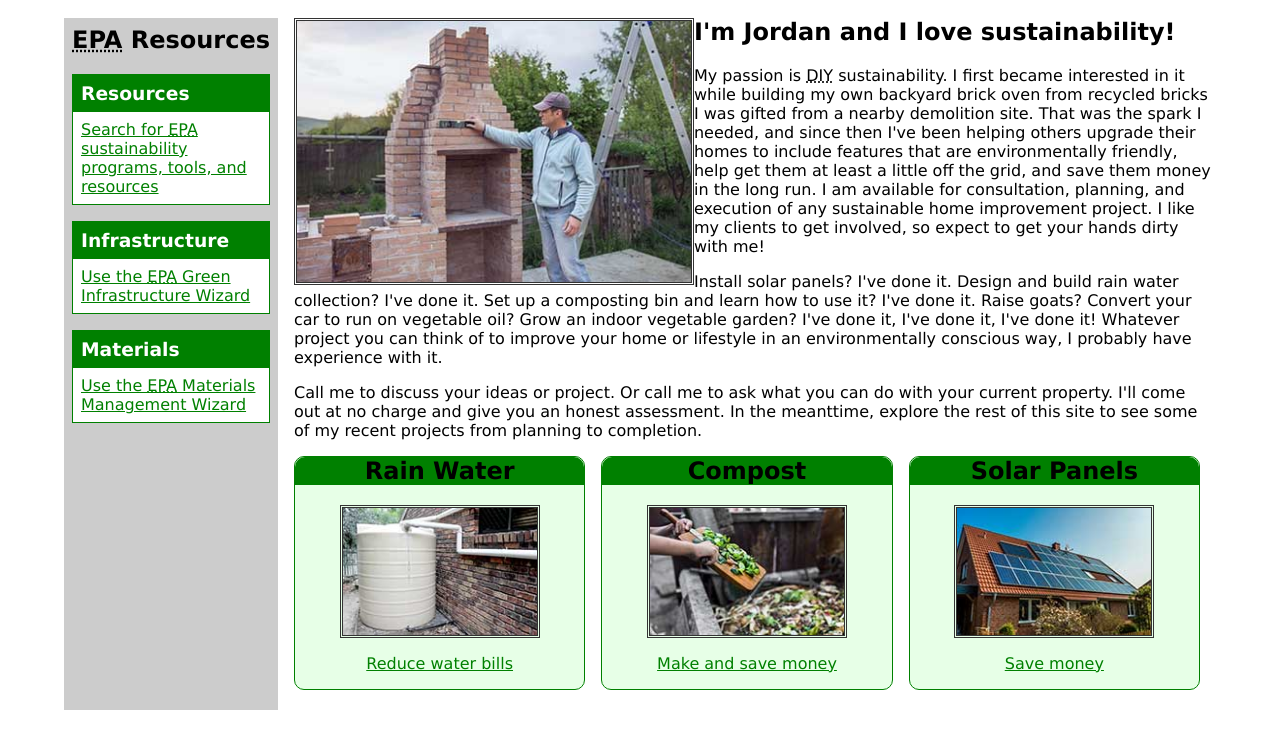
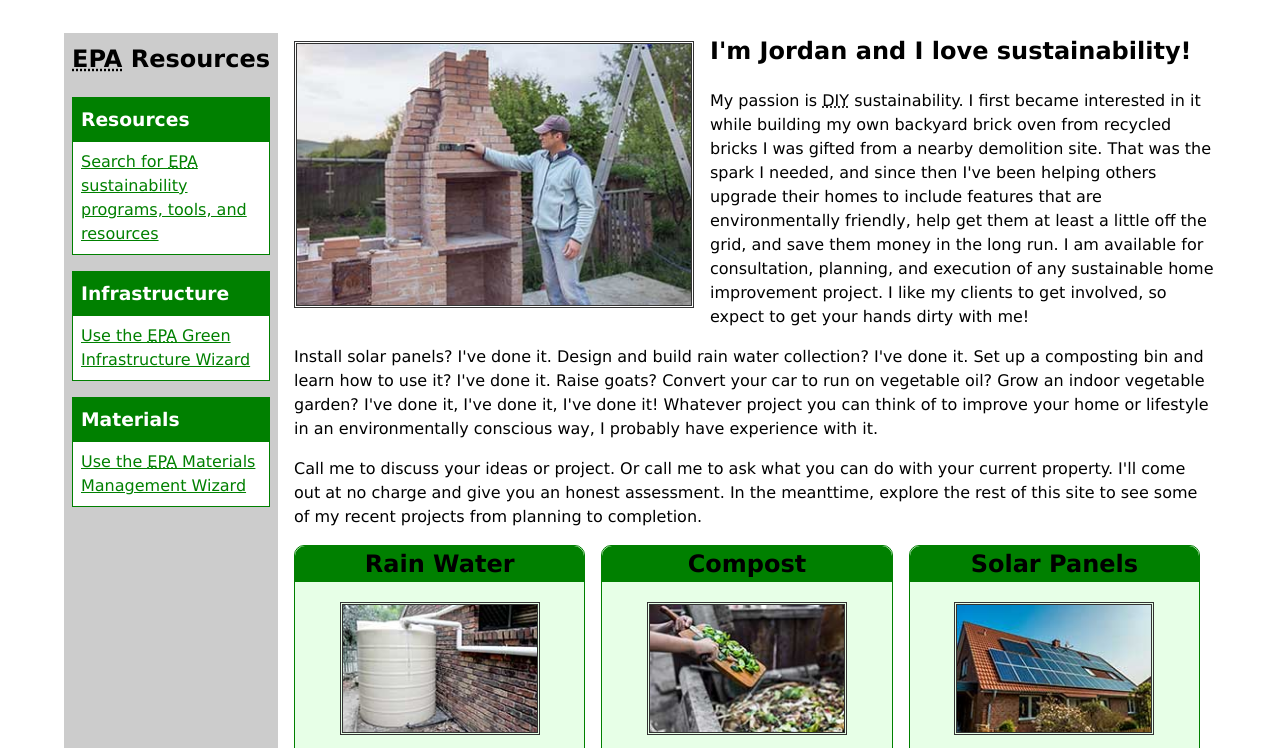
Before and after one commit to luciepurr/sustain, a plain HTML site: page index.html in a window 1280 px wide. Shown: the part 150-898 px from the top of the page. Before the commit the page ends 860 px from the top, so only its background shows below. Drawn offline with Linux system fonts and the light colour scheme.

Commit message:
Update sustain.css

```diff
--- a/css/sustain.css
+++ b/css/sustain.css
@@ -5,8 +5,8 @@
 }
 
 body {
+    font: 16px Verdana;
     line-height: 1.5;
-    font: 16px verdana;
     margin: 0;
 }
 
@@ -16,7 +16,7 @@ a {
 
 header, ul, #content-wrapper {
     width: 90%;
-    max-width:1200px;
+    max-width: 1200px;
     margin-left: auto;
     margin-right: auto;
 }
@@ -60,7 +60,7 @@ nav ul a:hover {
 main article img {
     border: 3px double #333;
     float: left;
-    margin-top: .5rem  1rem .5rem 0;
+    margin: .5rem  1rem .5rem 0;
 }
 
 main section {
```
